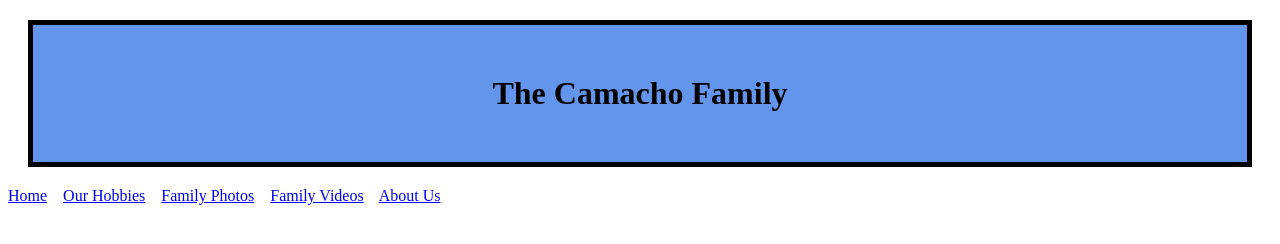
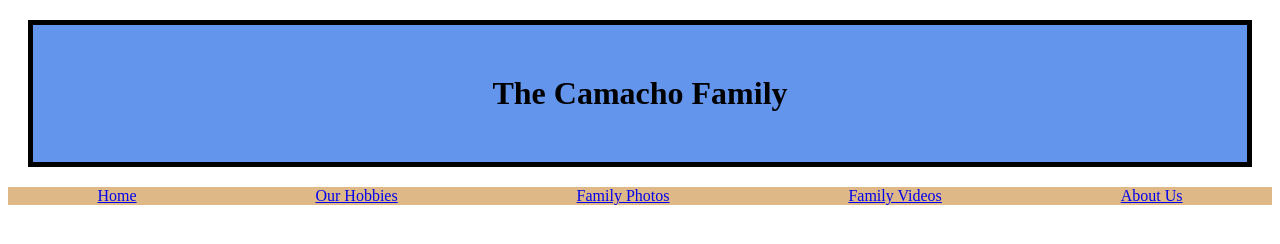
Before and after one commit to d-camacho/web_development, a plain HTML site: page Camacho Family Website/camachoFamily.html in a window 1280 px wide. Drawn offline with Linux system fonts and the light colour scheme.

Commit message:
modified camachoFamily for flex grid

```diff
--- a/Camacho Family Website/camachoFamily.css
+++ b/Camacho Family Website/camachoFamily.css
@@ -5,3 +5,15 @@ h1 {
     padding:50px;
     border: 5px solid black;
 }
+nav ul {
+    display: flex;
+    list-style-type: none;
+    padding: 0;
+    justify-content: center;
+
+}
+nav li {
+    background-color: burlywood;
+    text-align: center;
+    flex-grow: 1;
+}
--- a/Camacho Family Website/camachoFamily.html
+++ b/Camacho Family Website/camachoFamily.html
@@ -9,11 +9,13 @@
         <header>
             <h1>The Camacho Family</h1>
             <nav>
-                <a href="camachoFamily.html">Home</a> &nbsp;&nbsp;
-                <a href="#ourHobbies">Our Hobbies</a> &nbsp;&nbsp;
-                <a href="#familyPhotos">Family Photos</a> &nbsp;&nbsp;
-                <a href="#familyVideos">Family Videos</a> &nbsp;&nbsp;
-                <a href="#aboutUs">About Us</a>
+                <ul>
+                    <li><a href="camachoFamily.html">Home</a></li>
+                    <li><a href="#ourHobbies">Our Hobbies</a></li>
+                    <li><a href="#familyPhotos">Family Photos</a></li>
+                    <li><a href="#familyVideos">Family Videos</a></li>
+                    <li><a href="#aboutUs">About Us</a>
+            </ul>
             </nav>
         <main>
             <section>
```
